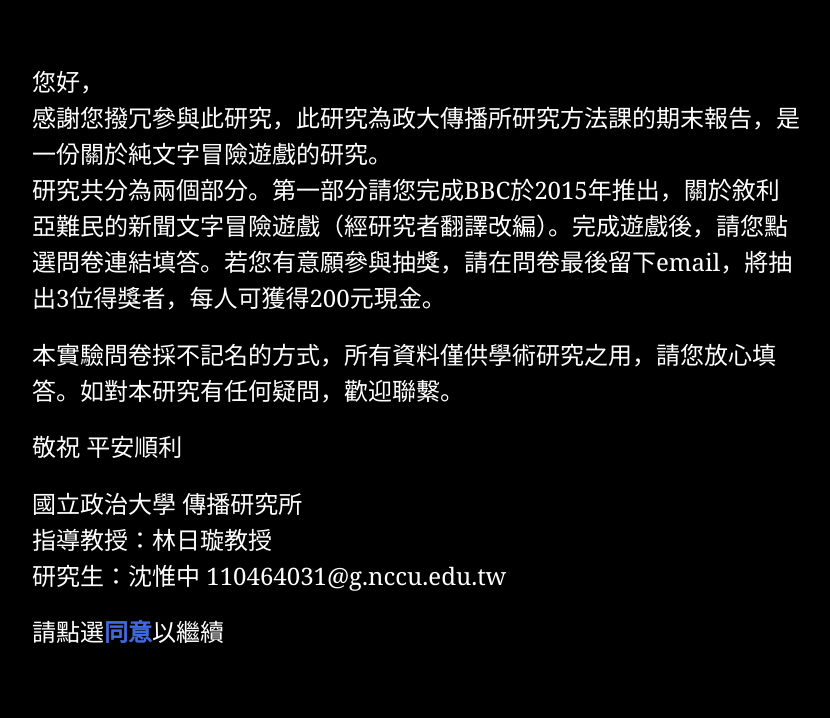
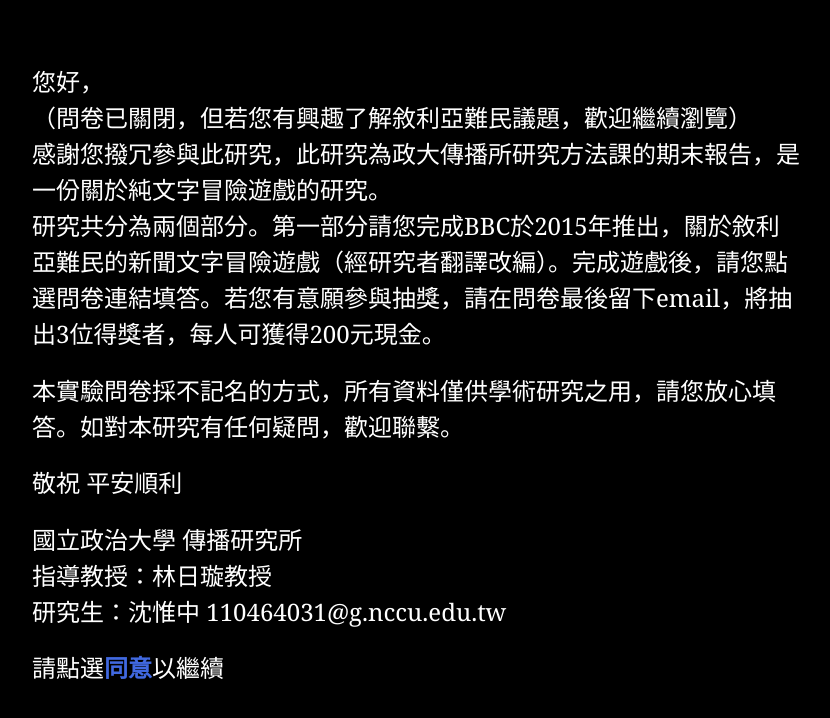
Before and after one commit to vivilin212/opening, a plain HTML site: page index.html in a window 1280 px wide. Shown: the whole page, without its empty margins (224-1054 px from the left). Drawn offline with Linux system fonts and the light colour scheme.

Commit message:
Update index.html

```diff
--- a/index.html
+++ b/index.html
@@ -12,6 +12,7 @@
 <tw-storydata name="開始分流頁" startnode="1" creator="Twine" creator-version="2.3.15" ifid="DFF4C0A4-5F47-4ADF-BA63-1C7E0E5FA4AE" zoom="1" format="Harlowe" format-version="3.2.3" options="" hidden><style role="stylesheet" id="twine-user-stylesheet" type="text/twine-css">tw-sidebar {
   	display: none;
 }</style><script role="script" id="twine-user-script" type="text/twine-javascript"></script><tw-passagedata pid="1" name="1" tags="" position="279,455.5" size="100,100">您好，
+（問卷已關閉，但若您有興趣了解敘利亞難民議題，歡迎繼續瀏覽）
 感謝您撥冗參與此研究，此研究為政大傳播所研究方法課的期末報告，是一份關於純文字冒險遊戲的研究。
 研究共分為兩個部分。第一部分請您完成BBC於2015年推出，關於敘利亞難民的新聞文字冒險遊戲（經研究者翻譯改編）。完成遊戲後，請您點選問卷連結填答。若您有意願參與抽獎，請在問卷最後留下email，將抽出3位得獎者，每人可獲得200元現金。
 
```
